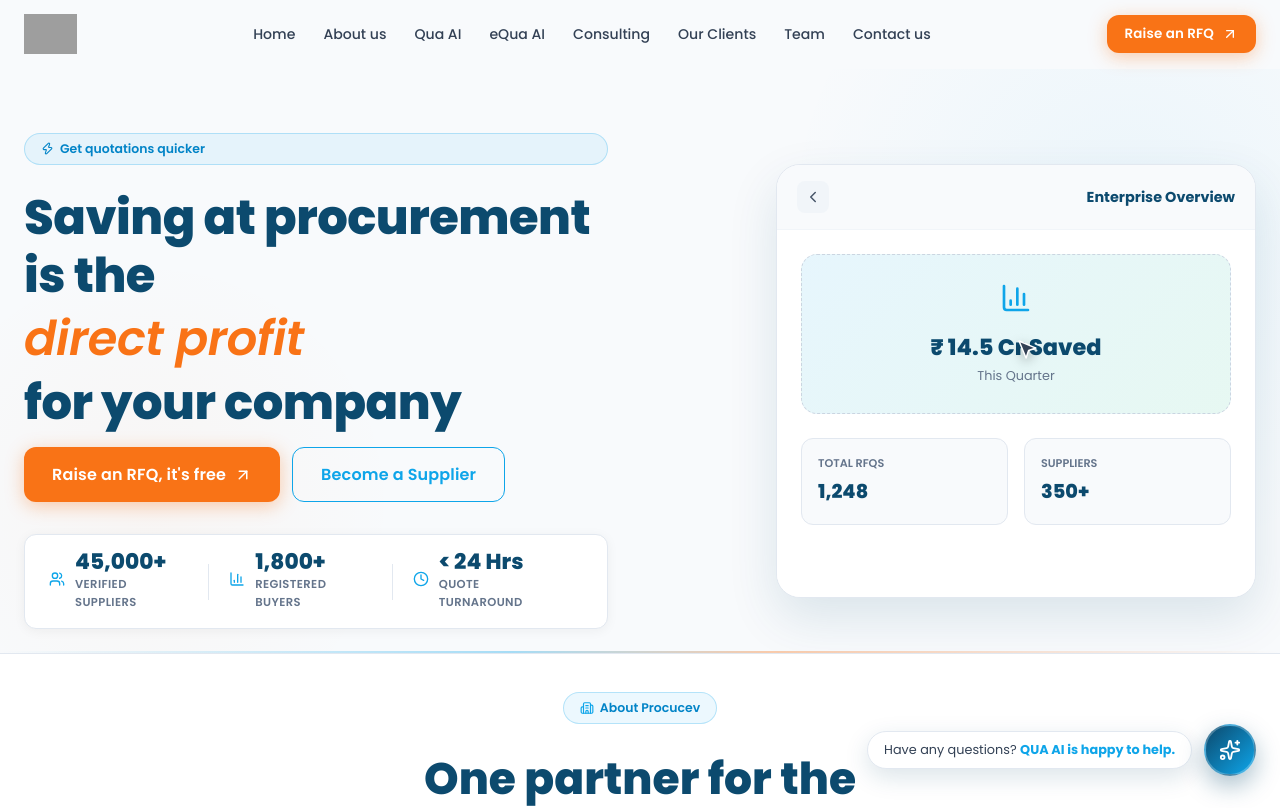
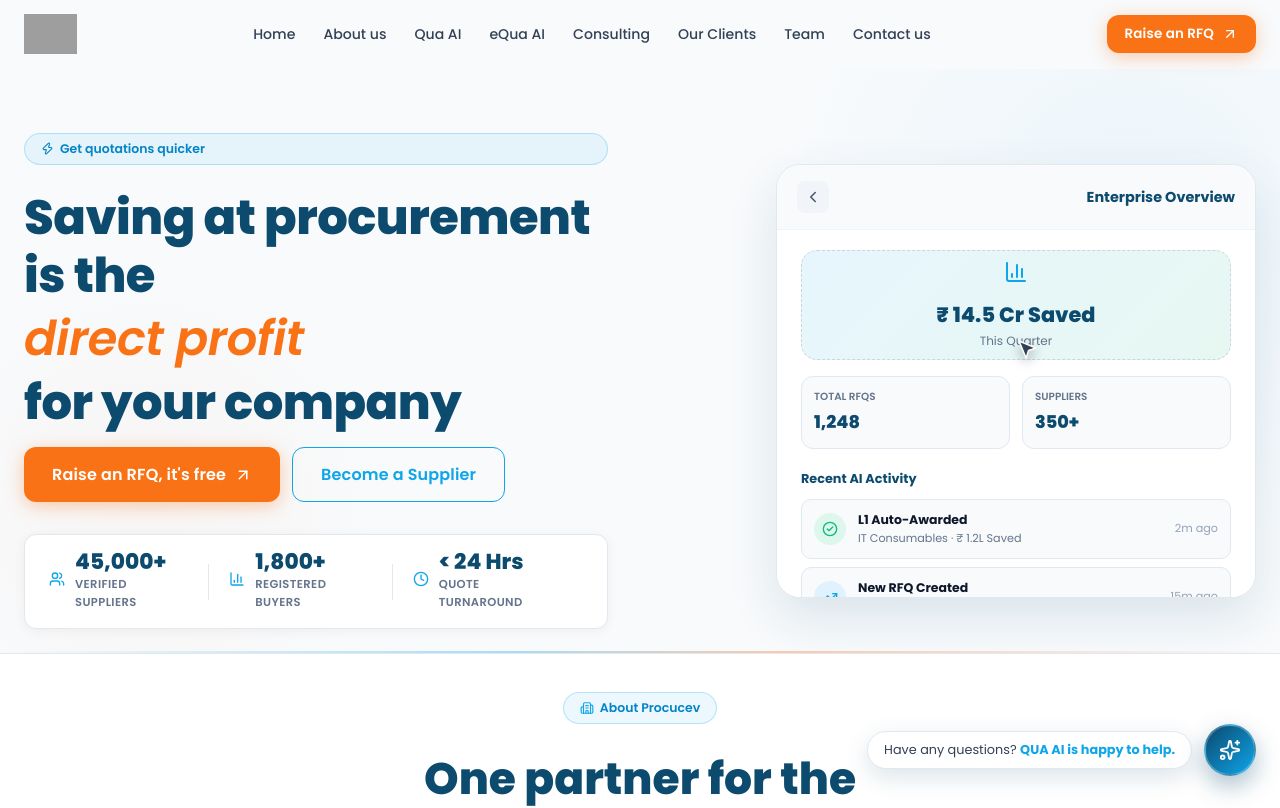
Before and after one commit to Anurag-git04/Procucev_version_02, a React (Vite) app: page / in a window 1280 px wide. Shown: the top 808 px of the page. Built offline with nearby package versions, Linux system fonts and the light colour scheme; grey boxes are pictures that could not be loaded.

Commit message:
animation added in hero section

```diff
--- a/src/components/VideoHero.jsx
+++ b/src/components/VideoHero.jsx
@@ -260,22 +260,49 @@
                 </div>
                 <div style={{ fontWeight: 700, color: '#0C4A6E', fontSize: '0.9rem' }}>Enterprise Overview</div>
               </div>
-              <div style={{ padding: '24px' }}>
-                <div style={{ height: '160px', background: 'linear-gradient(135deg, rgba(14,165,233,0.1), rgba(16,185,129,0.1))', borderRadius: '16px', display: 'flex', flexDirection: 'column', alignItems: 'center', justifyContent: 'center', border: '1px dashed #cbd5e1', marginBottom: '24px' }}>
+              <div style={{ padding: '20px 24px' }}>
+                <div style={{ height: '110px', background: 'linear-gradient(135deg, rgba(14,165,233,0.1), rgba(16,185,129,0.1))', borderRadius: '16px', display: 'flex', flexDirection: 'column', alignItems: 'center', justifyContent: 'center', border: '1px dashed #cbd5e1', marginBottom: '16px' }}>
                   <div style={{ textAlign: 'center' }}>
-                    <BarChart3 size={32} color="#0EA5E9" style={{ margin: '0 auto 8px' }} />
-                    <div style={{ fontSize: '1.4rem', fontWeight: 800, color: '#0C4A6E' }}>₹ 14.5 Cr Saved</div>
-                    <div style={{ fontSize: '0.8rem', color: '#64748B' }}>This Quarter</div>
+                    <BarChart3 size={24} color="#0EA5E9" style={{ margin: '0 auto 6px' }} />
+                    <div style={{ fontSize: '1.3rem', fontWeight: 800, color: '#0C4A6E' }}>₹ 14.5 Cr Saved</div>
+                    <div style={{ fontSize: '0.75rem', color: '#64748B' }}>This Quarter</div>
                   </div>
                 </div>
-                <div style={{ display: 'grid', gridTemplateColumns: '1fr 1fr', gap: '16px' }}>
-                  <div style={{ background: '#F8FAFC', padding: '16px', borderRadius: '12px', border: '1px solid #E2E8F0' }}>
-                     <div style={{ fontSize: '0.7rem', color: '#64748B', fontWeight: 600, textTransform: 'uppercase' }}>Total RFQs</div>
-                     <div style={{ fontSize: '1.2rem', fontWeight: 800, color: '#0C4A6E', marginTop: '4px' }}>1,248</div>
+                <div style={{ display: 'grid', gridTemplateColumns: '1fr 1fr', gap: '12px' }}>
+                  <div style={{ background: '#F8FAFC', padding: '12px', borderRadius: '12px', border: '1px solid #E2E8F0' }}>
+                     <div style={{ fontSize: '0.65rem', color: '#64748B', fontWeight: 600, textTransform: 'uppercase' }}>Total RFQs</div>
+                     <div style={{ fontSize: '1.1rem', fontWeight: 800, color: '#0C4A6E', marginTop: '2px' }}>1,248</div>
                   </div>
-                  <div style={{ background: '#F8FAFC', padding: '16px', borderRadius: '12px', border: '1px solid #E2E8F0' }}>
-                     <div style={{ fontSize: '0.7rem', color: '#64748B', fontWeight: 600, textTransform: 'uppercase' }}>Suppliers</div>
-                     <div style={{ fontSize: '1.2rem', fontWeight: 800, color: '#0C4A6E', marginTop: '4px' }}>350+</div>
+                  <div style={{ background: '#F8FAFC', padding: '12px', borderRadius: '12px', border: '1px solid #E2E8F0' }}>
+                     <div style={{ fontSize: '0.65rem', color: '#64748B', fontWeight: 600, textTransform: 'uppercase' }}>Suppliers</div>
+                     <div style={{ fontSize: '1.1rem', fontWeight: 800, color: '#0C4A6E', marginTop: '2px' }}>350+</div>
+                  </div>
+                </div>
+
+                {/* New Activity Section */}
+                <div style={{ marginTop: '20px' }}>
+                  <div style={{ fontSize: '0.8rem', fontWeight: 700, color: '#0C4A6E', marginBottom: '10px' }}>Recent AI Activity</div>
+                  <div style={{ display: 'flex', flexDirection: 'column', gap: '8px' }}>
+                    <div style={{ display: 'flex', alignItems: 'center', gap: '12px', padding: '10px 12px', background: '#F8FAFC', borderRadius: '10px', border: '1px solid #E2E8F0' }}>
+                      <div style={{ width: '32px', height: '32px', borderRadius: '50%', background: '#DEF7EC', color: '#10B981', display: 'flex', alignItems: 'center', justifyContent: 'center', flexShrink: 0 }}>
+                        <CheckCircle2 size={16} />
+                      </div>
+                      <div style={{ flex: 1, minWidth: 0 }}>
+                        <div style={{ fontSize: '0.78rem', fontWeight: 700, color: '#0F172A', whiteSpace: 'nowrap', overflow: 'hidden', textOverflow: 'ellipsis' }}>L1 Auto-Awarded</div>
+                        <div style={{ fontSize: '0.7rem', color: '#64748B', whiteSpace: 'nowrap', overflow: 'hidden', textOverflow: 'ellipsis' }}>IT Consumables · ₹ 1.2L Saved</div>
+                      </div>
+                      <div style={{ fontSize: '0.7rem', color: '#94A3B8', flexShrink: 0 }}>2m ago</div>
+                    </div>
+                    <div style={{ display: 'flex', alignItems: 'center', gap: '12px', padding: '10px 12px', background: '#F8FAFC', borderRadius: '10px', border: '1px solid #E2E8F0' }}>
+                      <div style={{ width: '32px', height: '32px', borderRadius: '50%', background: '#E0F2FE', color: '#0EA5E9', display: 'flex', alignItems: 'center', justifyContent: 'center', flexShrink: 0 }}>
+                        <TrendingUp size={16} />
+                      </div>
+                      <div style={{ flex: 1, minWidth: 0 }}>
+                        <div style={{ fontSize: '0.78rem', fontWeight: 700, color: '#0F172A', whiteSpace: 'nowrap', overflow: 'hidden', textOverflow: 'ellipsis' }}>New RFQ Created</div>
+                        <div style={{ fontSize: '0.7rem', color: '#64748B', whiteSpace: 'nowrap', overflow: 'hidden', textOverflow: 'ellipsis' }}>Packaging · 14 Vendors</div>
+                      </div>
+                      <div style={{ fontSize: '0.7rem', color: '#94A3B8', flexShrink: 0 }}>15m ago</div>
+                    </div>
                   </div>
                 </div>
               </div>
```
